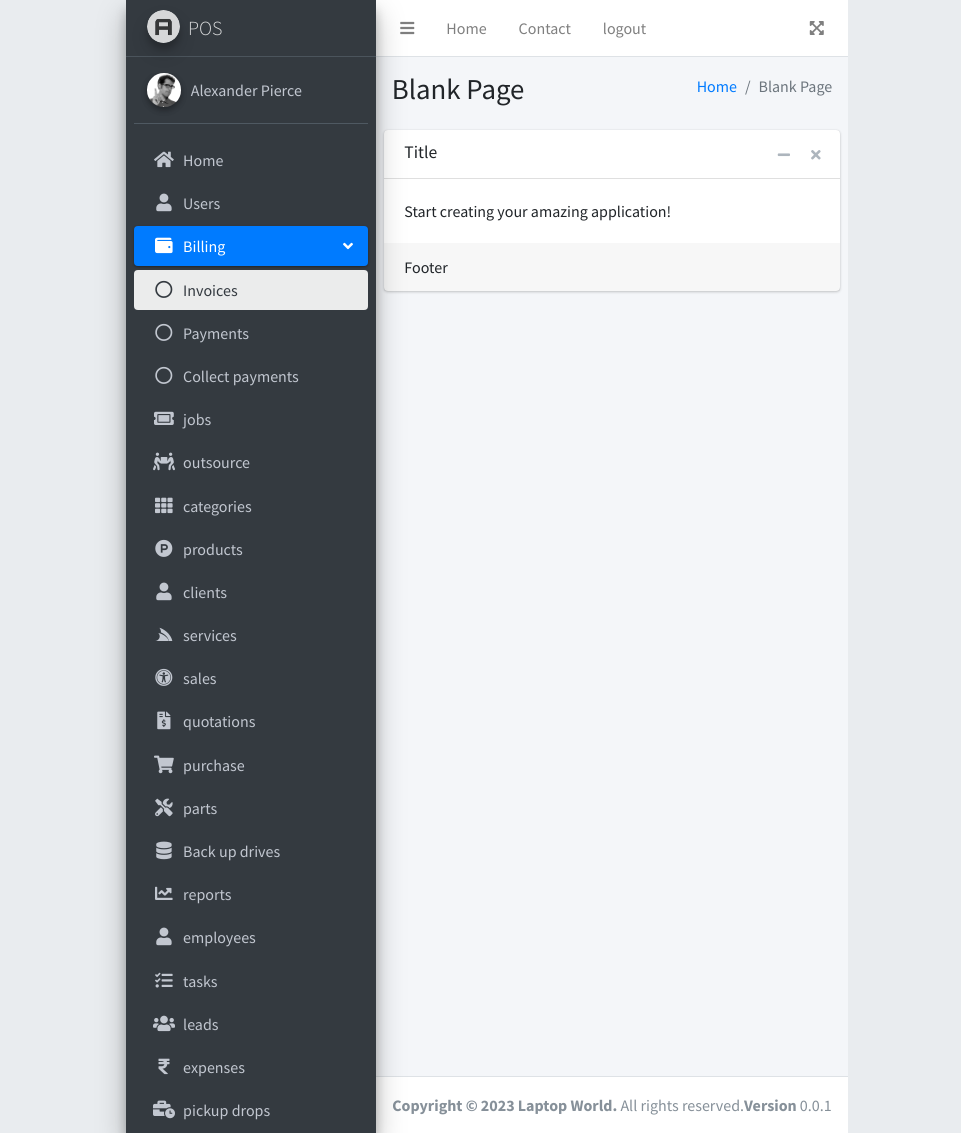
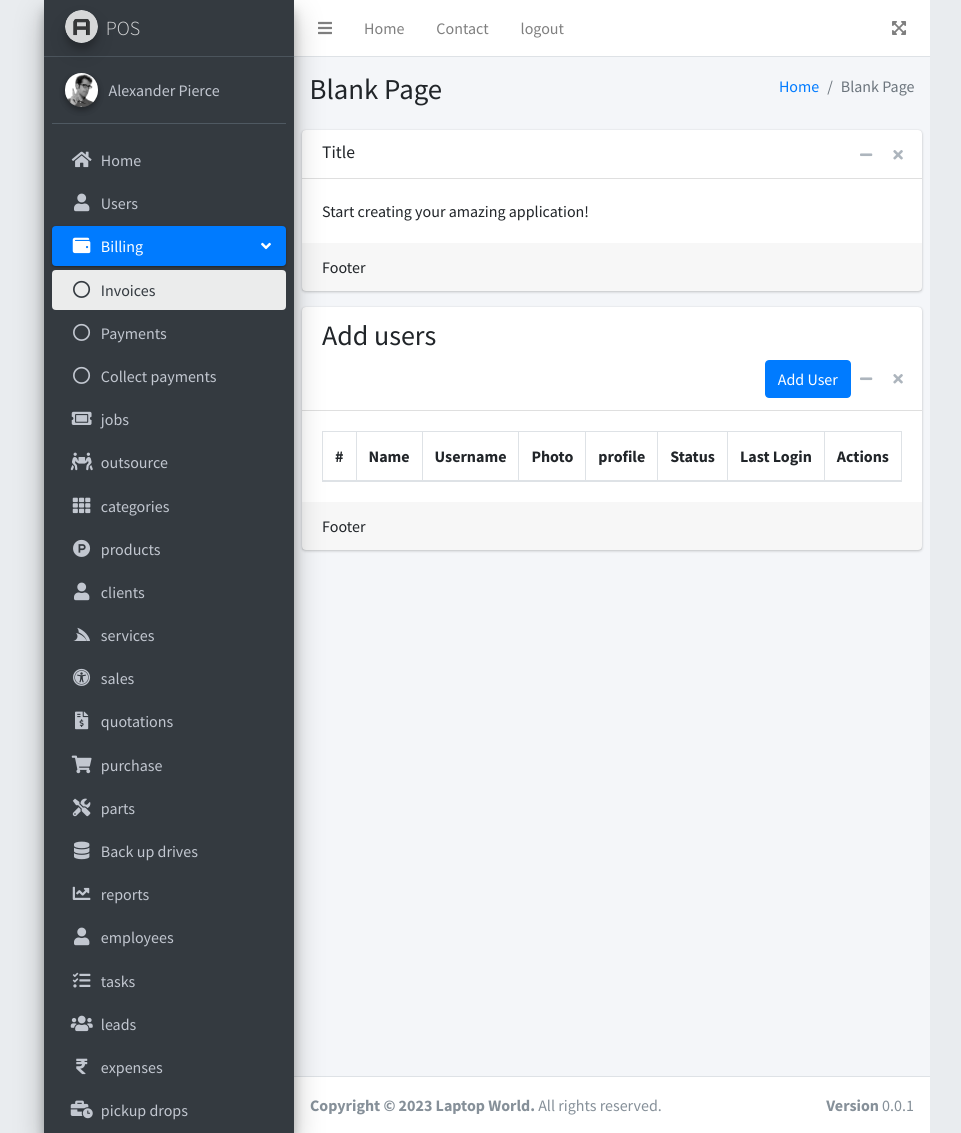
Before and after one commit to Mr-Kumar-Abhishek/computer-repair-POS, a PHP site: page /users in a window 1280 px wide. Shown: the whole page, without its empty margins (153-1114 px from the left). Run offline with PHP 8.4, Linux system fonts and the light colour scheme; the visitor is signed in with stand-in values (Sample User, id 1); lists and menus that the app fills with data are empty; some libraries are stand-ins or nearby versions.

Commit message:
set tables to add users

```diff
--- a/views/modules/users.php
+++ b/views/modules/users.php
@@ -45,6 +45,49 @@
       </div>
       <!-- /.card -->
 
+
+      <!-- Default box -->
+      <div class="card">
+        <div class="card-header">
+          <h3>Add users</h3>
+          <div class="card-tools">
+            <button class="btn btn-primary" data-toggle="modal" data-target="#modalAddUser">
+              Add User
+            </bottom>
+            <button type="button" class="btn btn-tool" data-card-widget="collapse" title="Collapse">
+              <i class="fas fa-minus"></i>
+            </button>
+            <button type="button" class="btn btn-tool" data-card-widget="remove" title="Remove">
+              <i class="fas fa-times"></i>
+            </button>
+          </div>
+        </div>
+        <div class="card-body">
+            <table class="table table-bordered table-hover">
+            <thead>
+                  <tr>
+                    <th>#</th>
+                    <th>Name</th>
+                    <th>Username</th>
+                    <th>Photo</th>
+                    <th>profile</th>
+                    <th>Status</th>
+                    <th>Last Login</th>
+                    <th>Actions</th>
+                  </tr>
+                  </thead>
+                  <tbody>
+                  </tbody>
+            </table>
+        </div>
+        <!-- /.card-body -->
+        <div class="card-footer">
+          Footer
+        </div>
+        <!-- /.card-footer-->
+      </div>
+      <!-- /.card -->
+
     </section>
     <!-- /.content -->
   </div>
```
